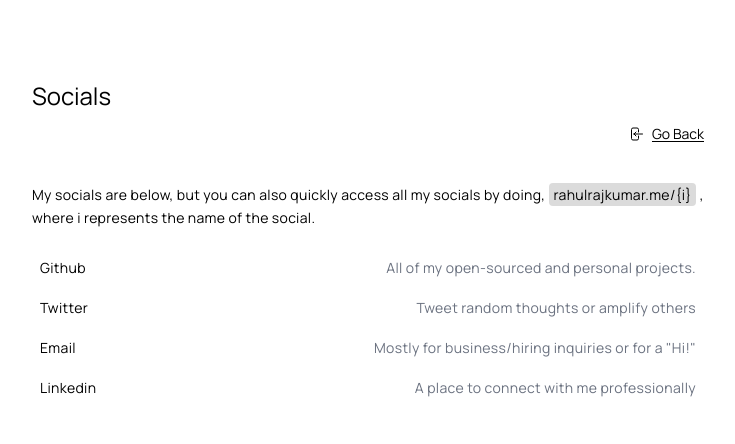
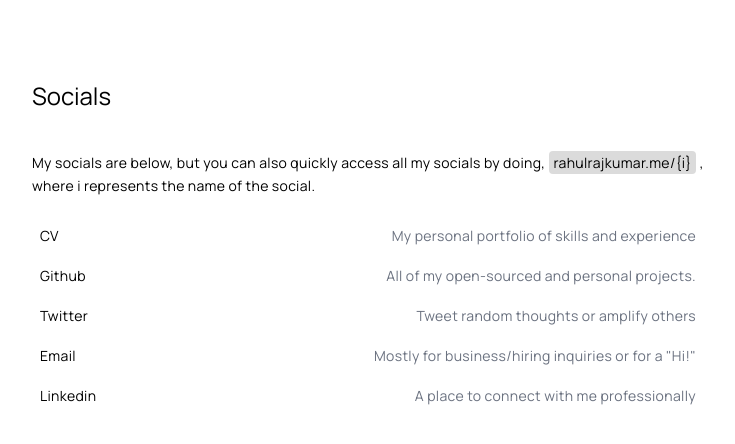
Before and after one commit to Rahuls-Coding/site, a Next.js app: page /social in a window 1280 px wide. Shown: the top 444 px of the page, without its empty margins (272-1007 px from the left). Built offline with nearby package versions, Linux system fonts and the light colour scheme.

Commit message:
added cv

```diff
--- a/components/Navbar.js
+++ b/components/Navbar.js
@@ -10,6 +10,7 @@ function Navbar() {
   const [style, setStyle] = useState(active);
   const [style2, setStyle2] = useState(active);
   const [style3, setStyle3] = useState(active);
+  const [style4, setStyle4] = useState(active);
 
   const checkIfOnPage = () => {
     if (router.asPath === "/") {
@@ -21,6 +22,8 @@ function Navbar() {
     } else if (router.asPath === "/projects") {
       console.log("is true projects");
       setStyle3(nonActive);
+    } else if (router.asPath === '/social') {
+      setStyle4(nonActive)
     }
     console.log("checked");
     console.log(style);
@@ -41,6 +44,9 @@ function Navbar() {
       <div className={style2}>
         <Link href="/journal">Journal</Link>
       </div>
+      <div className={style4}>
+        <Link href="/social">Social</Link>
+      </div>
     </div>
   );
 }
--- a/pages/index.js
+++ b/pages/index.js
@@ -37,14 +37,7 @@ export default function Home() {
           <p className="pb-4">
             Other than programming, I love travelling, biking, and badminton. If
             it weren&#39;t for these hobbies, I would be doing programming 24/7.
-            To know a little bit more about me, you can find my{" "}
-            <Link
-              href="/social"
-              className="underline hover:decoration-wavy underline-offset-2"
-            >
-              socials
-            </Link>{" "}
-            here.{" "}
+            To know a little bit more about me, you can find take a look at socials.
           </p>
           <Footer text="Design inspired by Nextra" />
         </div>
--- a/pages/social.js
+++ b/pages/social.js
@@ -1,7 +1,7 @@
 import React from "react";
-import Link from "next/link";
 import Head from "next/head";
 import Code from "../components/Code";
+import Logo from '../components/Logo'
 import { motion } from "framer-motion";
 
 function Social() {
@@ -11,29 +11,7 @@ function Social() {
         <title>Socials | Rahul Rajkumar</title>
       </Head>
       <div className="text-2xl mt-20">Socials</div>
-      <Link
-        className="flex w-full items-center justify-end gap-2 mt-3 text-sm dark:text-slate-100"
-        href="/"
-      >
-        <svg
-          xmlns="http://www.w3.org/2000/svg"
-          fill="none"
-          viewBox="0 0 24 24"
-          strokeWidth={1.5}
-          stroke="currentColor"
-          className="w-4 h-4"
-        >
-          <path
-            strokeLinecap="round"
-            strokeLinejoin="round"
-            d="M15.75 9V5.25A2.25 2.25 0 0013.5 3h-6a2.25 2.25 0 00-2.25 2.25v13.5A2.25 2.25 0 007.5 21h6a2.25 2.25 0 002.25-2.25V15M12 9l-3 3m0 0l3 3m-3-3h12.75"
-          />
-        </svg>
 
-        <div className="underline  underline-offset-2 hover:underline-offset-2 hover:decoration-wavy">
-          Go Back
-        </div>
-      </Link>
       <div className=" dark:text-slate-200 mt-10 leading-relaxed tracking-wide text-sm">
         <div className="pb-6">
           My socials are below, but you can also quickly access all my socials
@@ -41,6 +19,23 @@ function Social() {
           <Code text="rahulrajkumar.me/{i}" className="inline" />, where i
           represents the name of the social.
         </div>
+        <motion.div
+          whileHover={{ scale: 1.03 }}
+          whileTap={{ scale: 0.9 }}
+          transition={{ type: "spring", stiffness: 400, damping: 17 }}
+        >
+          <a
+            className="hover:bg-gray-200 rounded p-2 grid grid-cols-2 content-center py-1 mb-3 w-full text-sm"
+            href="/Rahul_Rajkumar_CV.pdf"
+            target="_blank"
+            rel="noreferrer"
+          >
+            <div className="justify-self-start ">CV</div>
+            <div className="justify-self-end text-gray-500 dark:text-gray-400">
+              My personal portfolio of skills and experience
+            </div>
+          </a>
+        </motion.div>
         <motion.div
           whileHover={{ scale: 1.03 }}
           whileTap={{ scale: 0.9 }}
@@ -58,6 +53,7 @@ function Social() {
             </div>
           </a>
         </motion.div>
+
         <motion.div
           whileHover={{ scale: 1.03 }}
           whileTap={{ scale: 0.9 }}
@@ -109,6 +105,7 @@ function Social() {
             </div>
           </a>
         </motion.div>
+
       </div>
     </div>
   );
```
Also changed, not shown: 1 other file (tests, documents, lock files or other folders).
